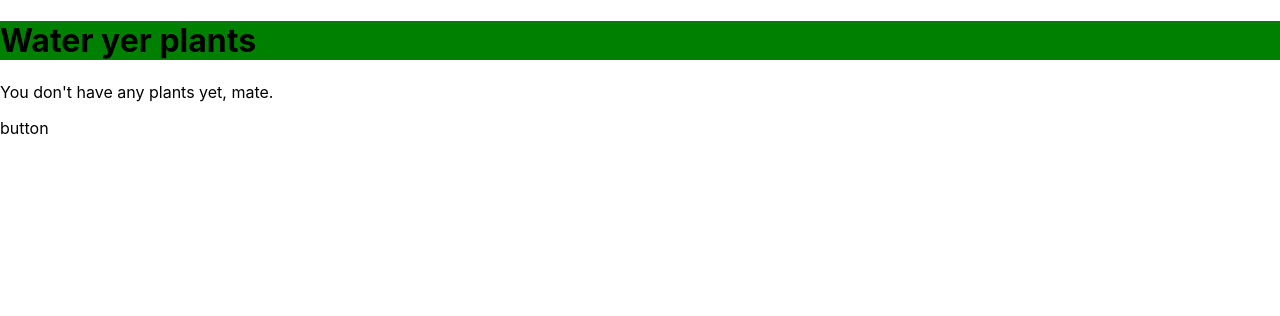
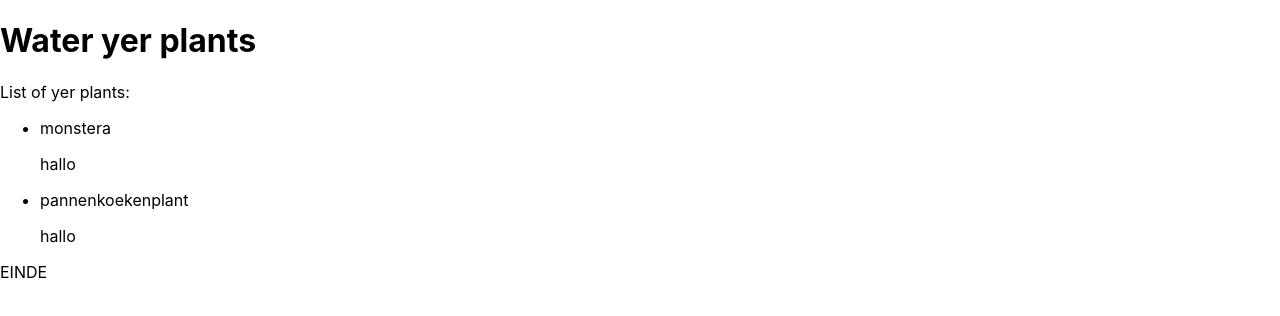
Before and after one commit to Sharoness/water_yer_plants, a React (Create React App) app: page / in a window 1280 px wide. Shown: the top 316 px of the page. Built offline with nearby package versions, Linux system fonts and the light colour scheme.

Commit message:
Getting ItemList in List works, set all components in 1 map

```diff
--- a/src/App.css
+++ /dev/null
@@ -1,7 +0,0 @@
-header {
-    background-color: green;
-}
-
-.content {
-    background-color: lightgray;
-}
--- a/src/ItemList.jsx
+++ /dev/null
@@ -1,14 +0,0 @@
-import React from 'react';
-
-function ItemList() {
-    return (
-        <div>
-            give me props so I can say: <br />
-            *Name of plant* <br />
-            Needs water in x days/Needs water tomorrow/Needs water today/You forgot to give yer *Name of plant* water. Do it now, save 'em! <br />
-            Basically the same as Info, but this one is smaller because it's in a list.
-        </div>
-    )
-}
-
-export default ItemList;
--- a/src/List.jsx
+++ /dev/null
@@ -1,14 +0,0 @@
-import React from 'react';
-import ItemList from './ItemList';
-
-
-function List() {
-    return (
-        <div>
-            List of yer plants.
-            <ItemList />
-        </div>
-    )
-}
-
-export default List;
--- a/src/App.jsx
+++ b/src/components/App.jsx
@@ -1,16 +1,15 @@
-import './App.css';
 import React, { useState } from 'react';
 
 import Start from './Start.jsx';
 import List from './List.jsx';
-import Layout from './components/Layout';
+import Layout from './Layout';
 
 function App() {
-  const [plantlist, setPlantlist] = useState([]);
+  const [plantlist, setPlantlist] = useState(["monstera", "pannenkoekenplant"]);
 
   return (
       <Layout>
-        {plantlist.length === 0 ? <Start /> : <List />}
+        {plantlist.length === 0 ? <Start /> : <List plantlist={plantlist} />}
       </Layout>
   );
 }
--- a/src/ButtonAdd.jsx
+++ b/src/components/ButtonAdd.jsx
@@ -2,9 +2,9 @@ import React from 'react';
 
 function ButtonAdd() {
     return (
-        <div>
-            button
-        </div>
+        <button>
+            +
+        </button>
     )
 }
 
--- /dev/null
+++ b/src/components/ItemList.jsx
@@ -0,0 +1,14 @@
+import React from 'react';
+
+function ItemList(props) {
+    return (
+        <div>
+            {props.plant} <br />
+            <p>hallo</p>
+            {/* Needs water in x days/Needs water tomorrow/Needs water today/You forgot to give yer *Name of plant* water. Do it now, save 'em! <br />
+            Basically the same as Info, but this one is smaller because it's in a list. */}
+        </div>
+    )
+}
+
+export default ItemList;
--- /dev/null
+++ b/src/components/List.jsx
@@ -0,0 +1,18 @@
+import React from 'react';
+import ItemList from './ItemList';
+
+
+function List(props) {
+
+    return (
+        <div>
+            List of yer plants: <br/>
+            <ul>
+                {props.plantlist.map((plant) => <li><ItemList plant={plant} /></li>)}
+            </ul>
+            EINDE
+        </div>
+    )
+}
+
+export default List;
--- a/src/index.js
+++ b/src/index.js
@@ -1,7 +1,7 @@
 import React from 'react';
 import ReactDOM from 'react-dom';
+import App from './components/App';
 import './index.css';
-import App from './App.jsx';
 import reportWebVitals from './reportWebVitals';
 
 ReactDOM.render(
```
Also changed, not shown: src/components/AddPlant.jsx (renamed from src/AddPlant.jsx), src/components/Info.jsx (renamed from src/Info.jsx), src/components/Start.jsx (renamed from src/Start.jsx), 1 other file (tests, documents, lock files or other folders).
